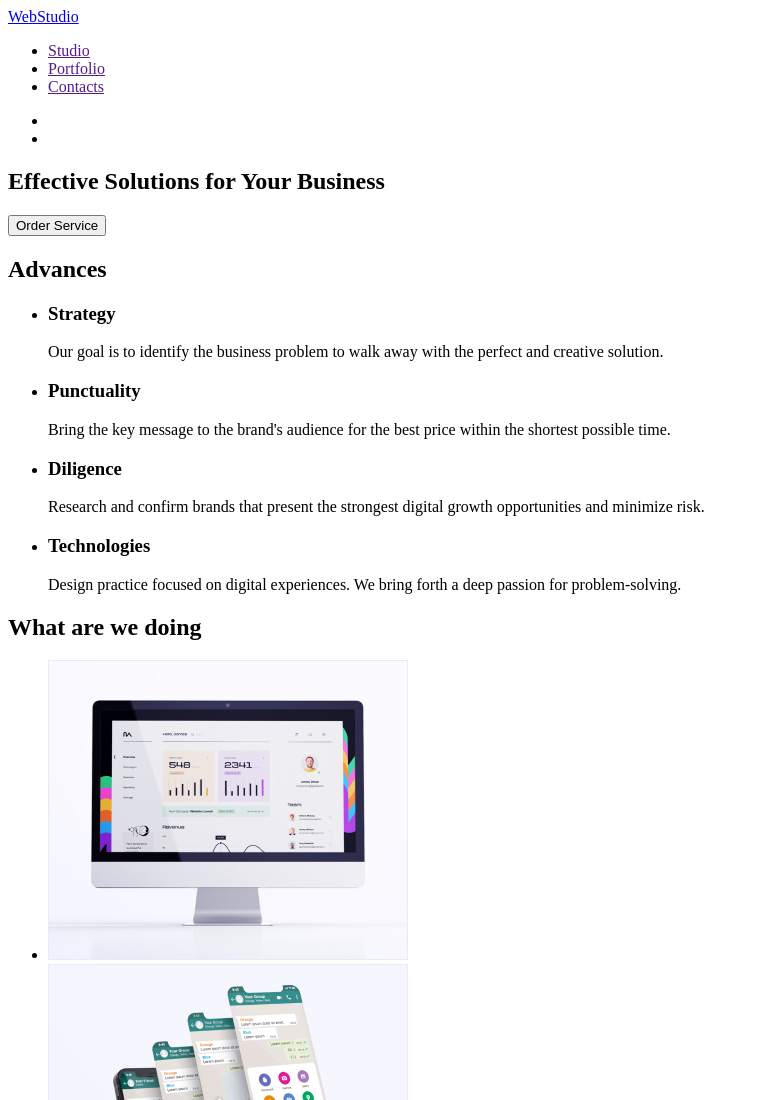
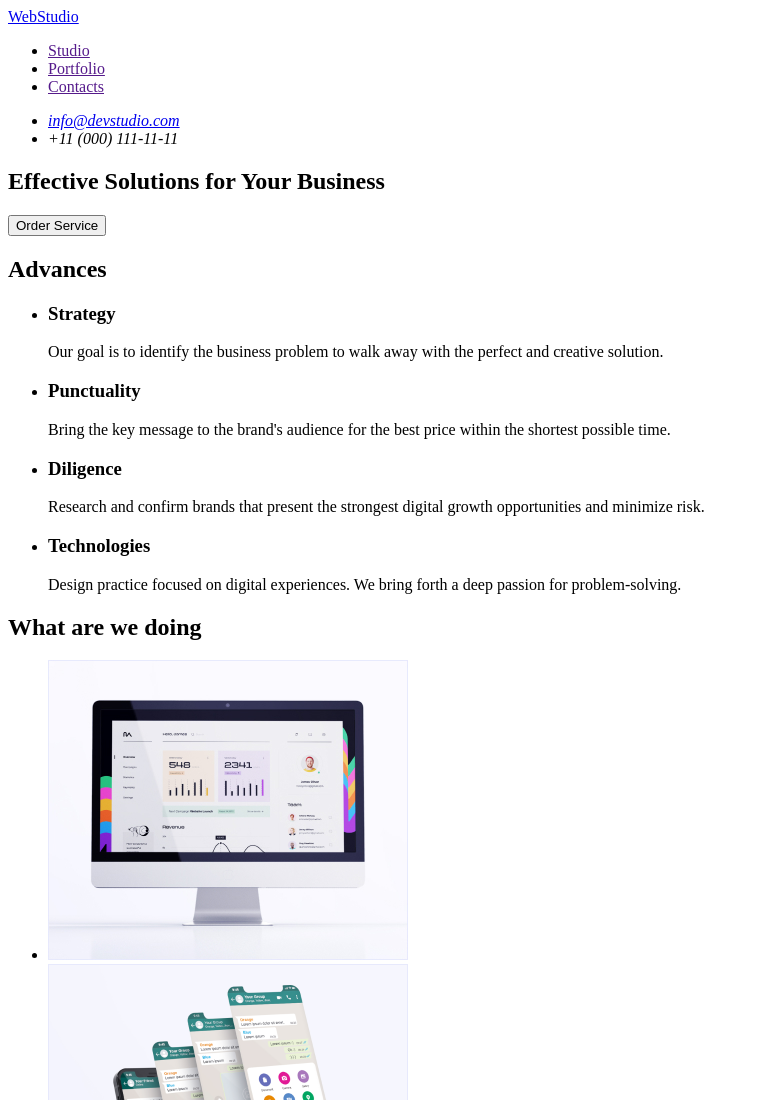
Before and after one commit to Maryna1202/goit-markup-hw-01, a plain HTML site: page index.html in a window 1280 px wide. Shown: the top 1100 px of the page, without its empty margins (0-759 px from the left). Drawn offline with Linux system fonts and the light colour scheme.

Commit message:
correction

```diff
--- a/index.html
+++ b/index.html
@@ -18,8 +18,8 @@
       </nav>
       <address>
         <ul>
-      <li><a href="info@devstudio.com"></a></li>
-      <li><a href="+110001111111"></a></li>
+      <li><a href="info@devstudio.com">info@devstudio.com</a></li>
+      <li><a href="+110001111111"></a>+11 (000) 111-11-11</li>
       </ul>
       </address>
     </header>
@@ -108,7 +108,7 @@
     <section>
       <!-- Footer -->
       <footer>
-   <a href="">WebStudio</a>
+   <a href="/index.html">WebStudio</a>
       <p>
         Increase the flow of customers and sales for your business with digital
         marketing & growth solutions.
```
